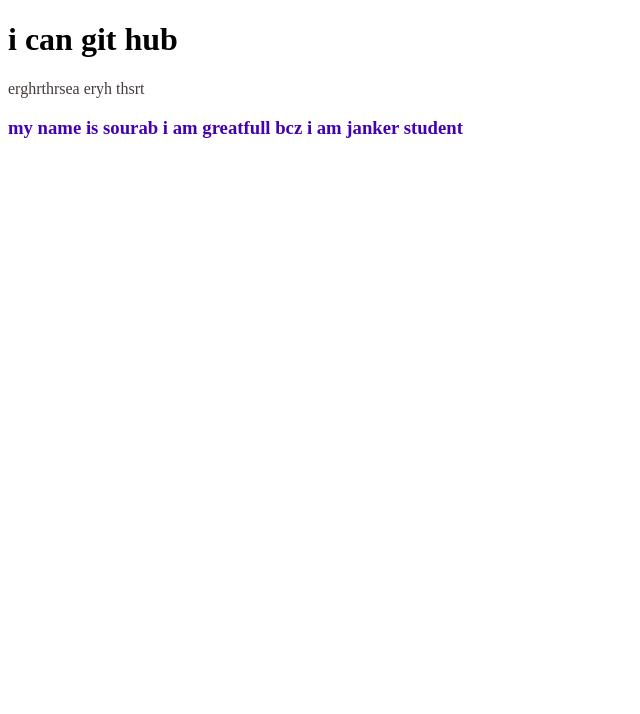
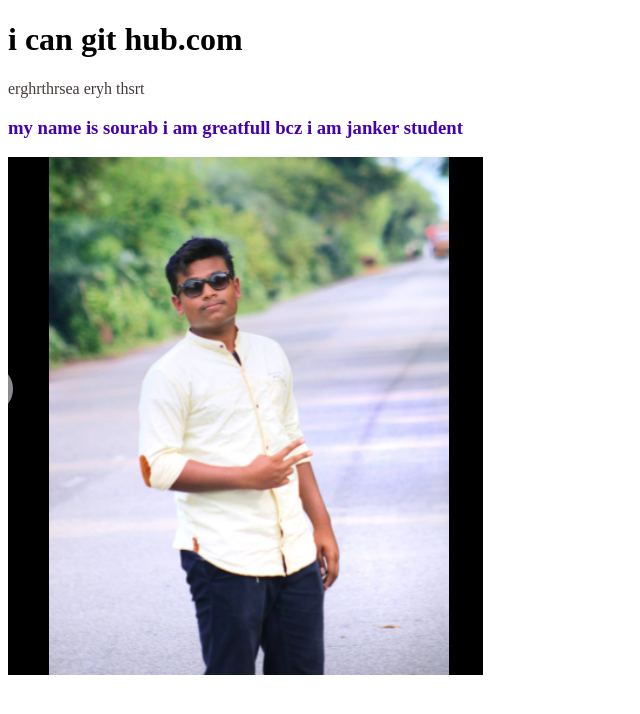
Before and after one commit to sowrav987/my-second-repo, a plain HTML site: page index.html in a window 1280 px wide. Shown: the whole page, without its empty margins (0-640 px from the left). Drawn offline with Linux system fonts and the light colour scheme.

Commit message:
image added

```diff
--- a/index.html
+++ b/index.html
@@ -10,9 +10,11 @@
 
 </head>
 <body>
-    <h1>i can git hub</h1>
+    <h1>i can git hub.com</h1>
+
     <p>erghrthrsea eryh thsrt </p>
     <h3>my name is sourab i am greatfull bcz i am janker student</h3>
+    <img src="sowrav.PNG" alt="">
 
 
 </body>
```
Also changed, not shown: dsfh.PNG (added), dsv.PNG (added), sala.PNG (added), sowrav.PNG (added).
